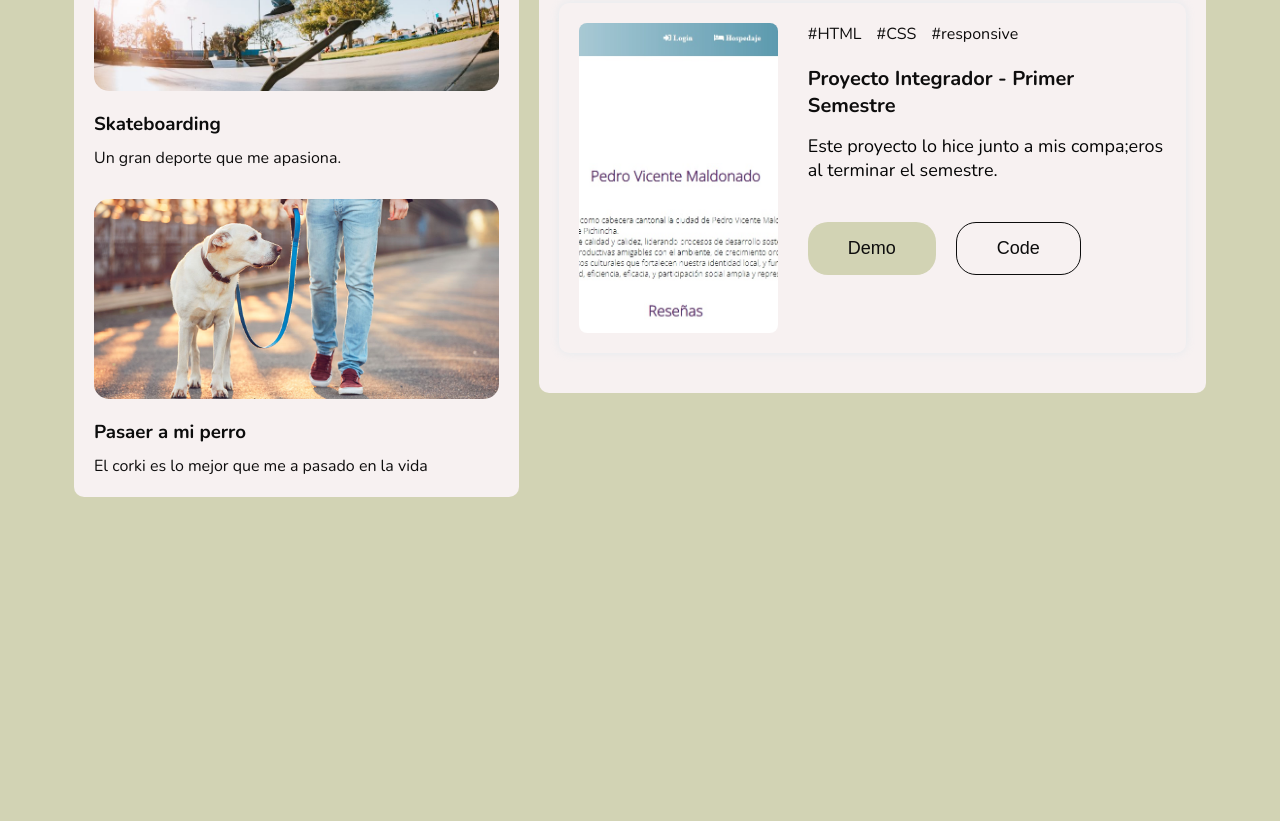
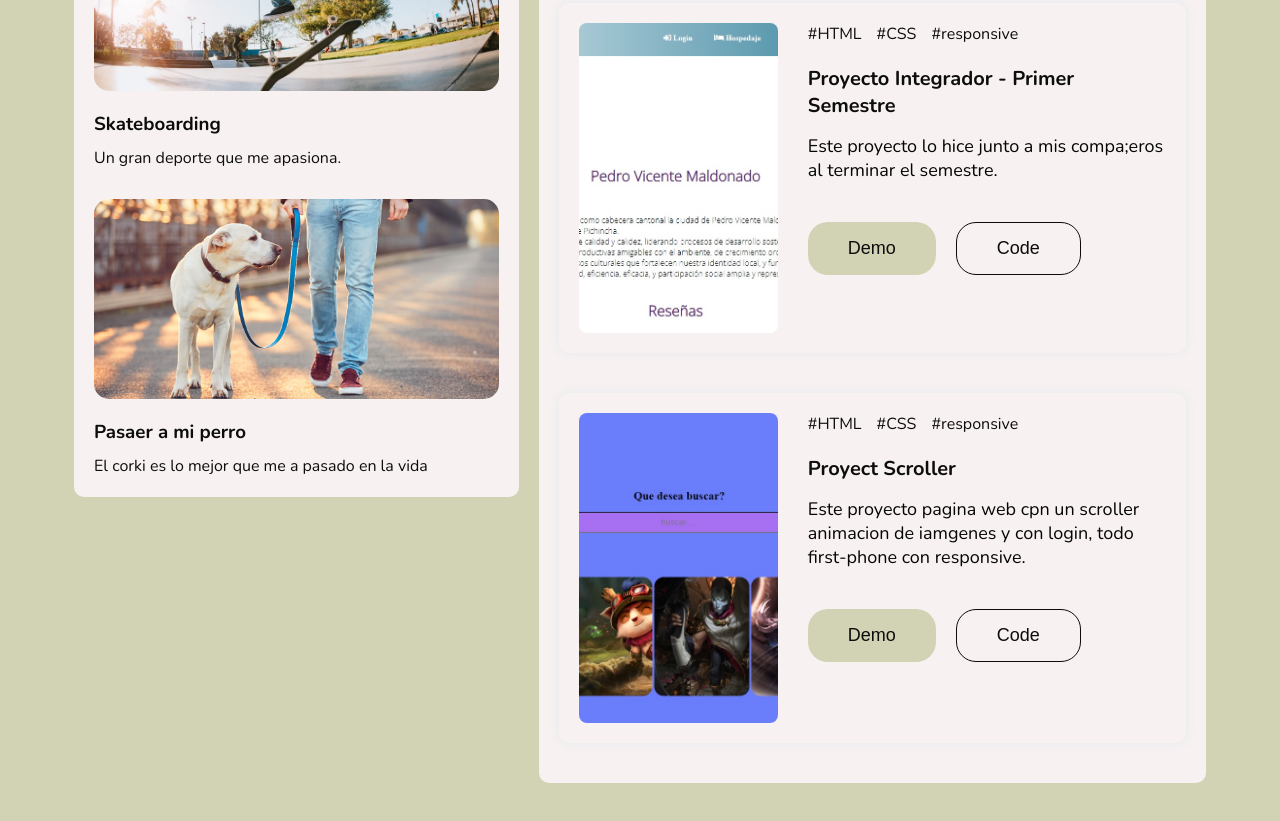
Before and after one commit to JaiirC/Curriculum, a plain HTML site: page index.html in a window 1280 px wide. Shown: the part 1163-1984 px from the top of the page. Before the commit the page ends 1720 px from the top, so only its background shows below. Drawn offline with nearby package versions, Linux system fonts and the light colour scheme.

Commit message:
agragado nuevo proyecto

```diff
--- a/index.html
+++ b/index.html
@@ -166,6 +166,27 @@
             </div>
           </div>
         </div>
+        <div class="project profile">
+          <figure class="profile-image">
+            <img src="img/scroller.jpg" alt="Project" />
+          </figure>
+
+          <div class="profile-content">
+            <div class="project-tags">
+              <span>#HTML</span>
+              <span>#CSS</span>
+              <span>#responsive</span>
+            </div>
+            <h4 class="project-title">Proyect Scroller</h4>
+            <p class="project-desc">
+             Este proyecto pagina web cpn un scroller animacion de iamgenes y con login, todo first-phone con responsive.
+            </p>
+            <div class="project-buttons">
+              <button class="button">Demo</button>
+              <button class="button button-outline">Code</button>
+            </div>
+          </div>
+        </div>
       </section>
 
 
```
Also changed, not shown: img/scroller.jpg (added).
